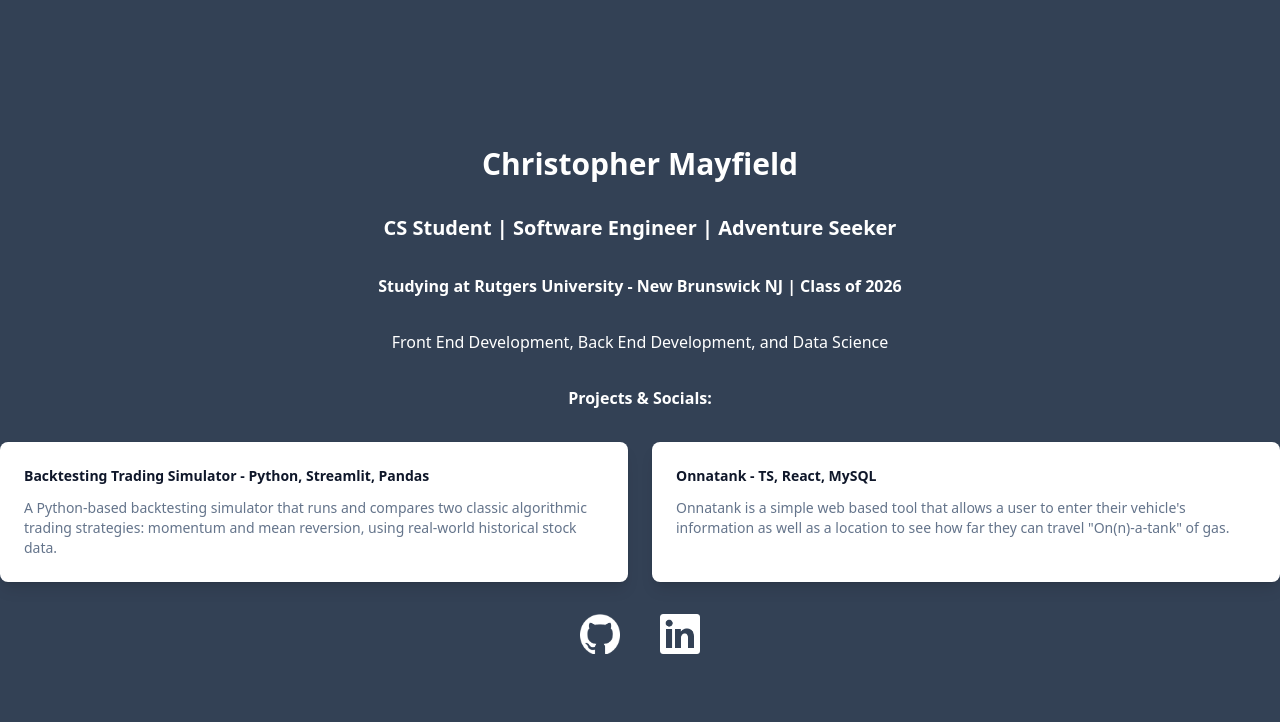
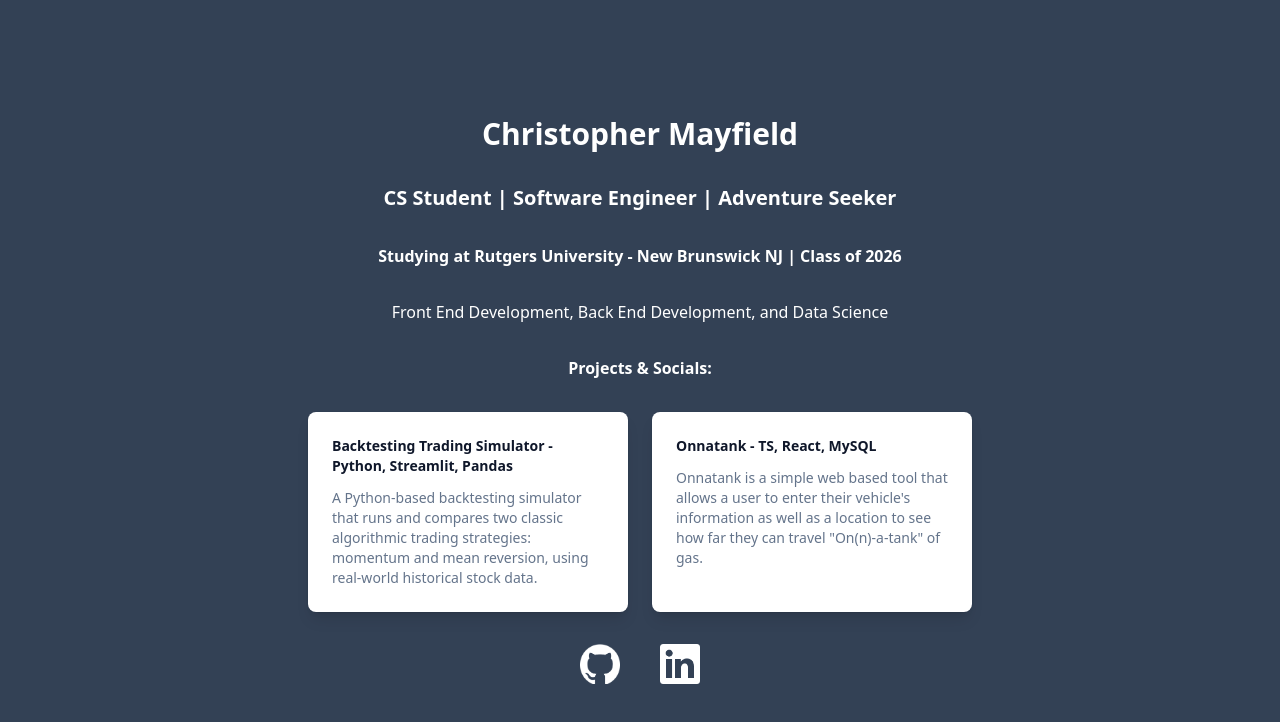
Before and after one commit to ChrisMayfie/my_website, a Next.js app: page / in a window 1280 px wide. Shown: the top 722 px of the page. Built offline with nearby package versions, Linux system fonts and the light colour scheme.

Commit message:
formatting

```diff
--- a/src/pages/index.tsx
+++ b/src/pages/index.tsx
@@ -36,18 +36,18 @@ export default function Home() {
             Projects & Socials:
           </h1>
         </div>
-        <div className="flex flex-col items-stretch gap-6 md:flex-row md:justify-center">
+        <div className="flex justify-center gap-6">
           <a
             href="https://trading-simulator-3gbtpvahktdgkgxwqojvdv.streamlit.app/"
             target="_blank"
-            className="group mb-8 flex-1 rounded-lg bg-white p-6 shadow-lg ring-1 ring-slate-900/5 hover:bg-sky-500 hover:ring-sky-500"
+            className="group mb-8 max-w-xs space-y-3 rounded-lg bg-white p-6 shadow-lg ring-1 ring-slate-900/5 hover:bg-sky-500 hover:ring-sky-500"
           >
             <div className="flex items-center space-x-3">
               <h3 className="text-sm font-semibold text-slate-900 group-hover:text-white">
                 Backtesting Trading Simulator - Python, Streamlit, Pandas
               </h3>
             </div>
-            <p className="mt-3 text-sm text-slate-500 group-hover:text-white">
+            <p className="text-sm text-slate-500 group-hover:text-white">
               A Python-based backtesting simulator that runs and compares two
               classic algorithmic trading strategies: momentum and mean
               reversion, using real-world historical stock data.
@@ -57,14 +57,14 @@ export default function Home() {
           <a
             href="https://www.onnatank.com/"
             target="_blank"
-            className="group mb-8 flex-1 rounded-lg bg-white p-6 shadow-lg ring-1 ring-slate-900/5 hover:bg-sky-500 hover:ring-sky-500"
+            className="group mb-8 max-w-xs space-y-3 rounded-lg bg-white p-6 shadow-lg ring-1 ring-slate-900/5 hover:bg-sky-500 hover:ring-sky-500"
           >
             <div className="flex items-center space-x-3">
               <h3 className="text-sm font-semibold text-slate-900 group-hover:text-white">
                 Onnatank - TS, React, MySQL
               </h3>
             </div>
-            <p className="mt-3 text-sm text-slate-500 group-hover:text-white">
+            <p className="text-sm text-slate-500 group-hover:text-white">
               Onnatank is a simple web based tool that allows a user to enter
               their vehicle&apos;s information as well as a location to see how
               far they can travel &quot;On(n)-a-tank&quot; of gas.
```
